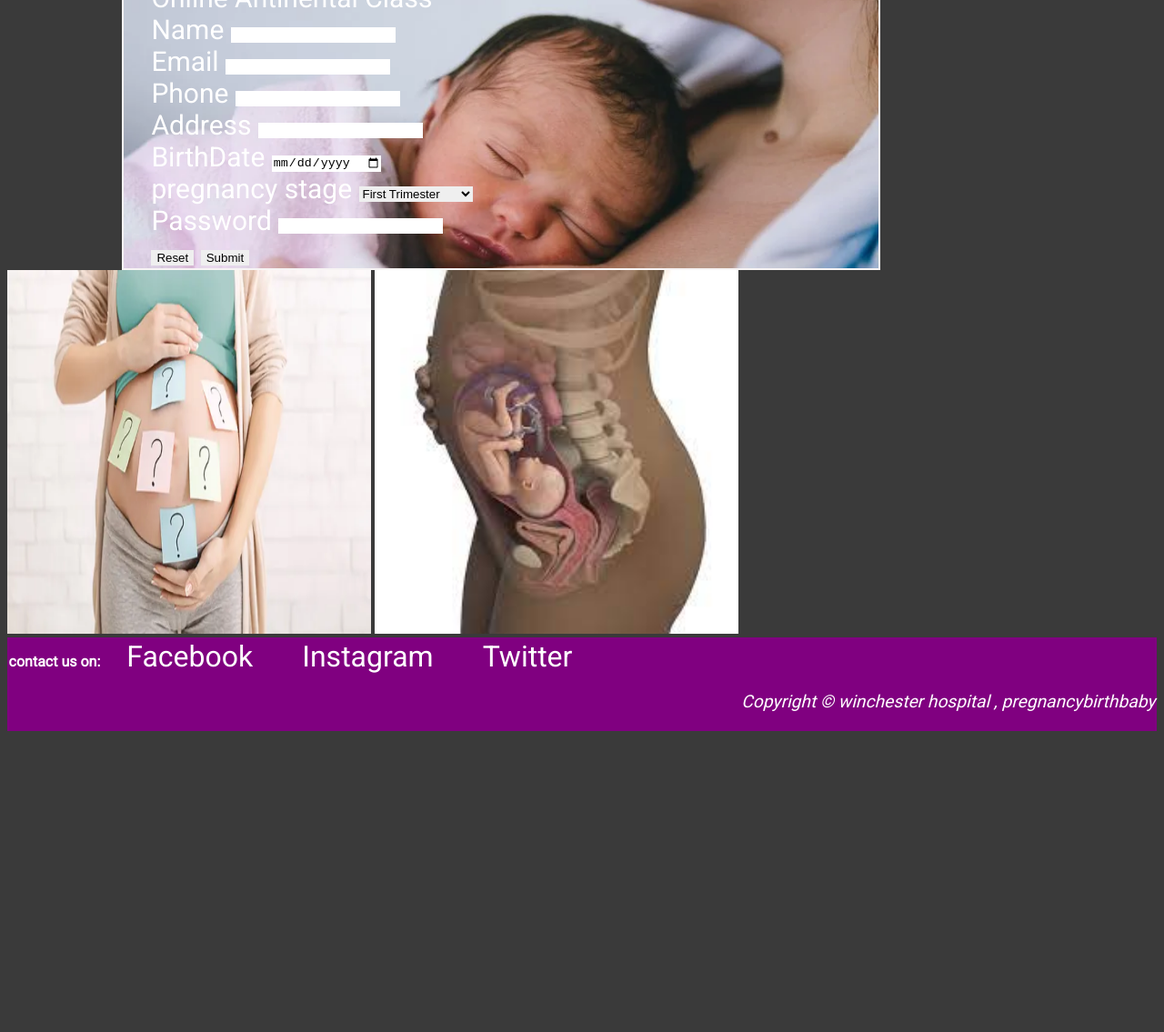
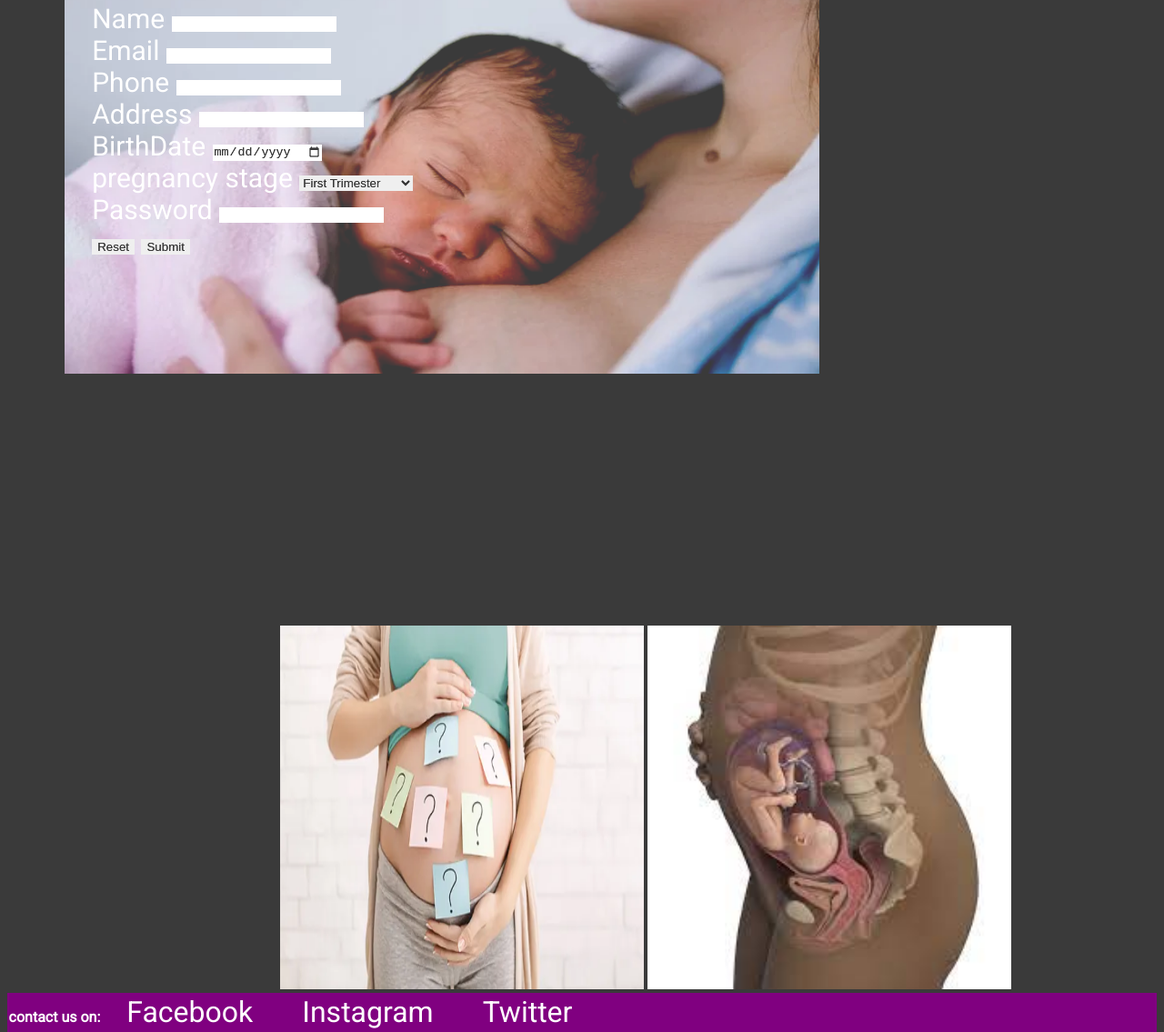
Before and after one commit to brightigiemokha/final.html, a plain HTML site: page register-now.html in a window 1280 px wide. Shown: the part 357-1492 px from the top of the page at 91% size. Before the commit the page ends 1169 px from the top, so only its background shows below. Drawn offline with Linux system fonts and the light colour scheme.

Commit message:
finishing touch

```diff
--- a/register-now.html
+++ b/register-now.html
@@ -74,7 +74,7 @@
         </div>
     </section>
     <section id="regpic">
-        <div id="fpictdown">
+        <div>
             <img src="image/gene.webp" alt="reg" width="400px" height="400px">
             <img src="image/images.jpeg" alt="reg" width="400px">
             </div>
--- a/style.css
+++ b/style.css
@@ -195,15 +195,6 @@ line-height: 40px;
     text-transform: capitalize;
 
 }
-/*the registration picture*/
-
-#regform {
-    background-image: url(image/sle.webp);
-    background-size: cover;
-    background-repeat: no-repeat;
-    height: 100vh;
-    position: relative;
-}
 
 
 /*the contact picture*/
@@ -229,18 +220,20 @@ line-height: 40px;
 #contt {
     font-size: 20px;
     text-justify: auto;
+    padding-bottom: 300px;
 }
 #contt h1 {
     font-size: 40px;
     text-align: center;
     text-decoration-line: underline;
+
 }
+
+/*the text registration area*/
 #regform{
     font-size: 30px;
     text-justify: auto;
-    border: 2px solid rgb(247, 244, 244);
     max-width: 800px;
-    height:auto
 }
 #regform h1 {
     font-size: 40px;
@@ -251,8 +244,21 @@ line-height: 40px;
 #regform {
     margin: 10px 10% 0 0;
     color: #fff;
-    left: 10%;
+    left: 5%;
     padding-left: 30px;
+}
+/*the registration picture*/
+
+#regform {
+    background-image: url(image/sle.webp);
+    background-size: contain;
+    background-repeat: no-repeat;
+    height: 100vh;
+    position: relative;
+    mix-blend-mode: lighten;
+}
+#regpic {
+    margin-left: 300px;
 }
 
 /*the footer area*/
```
